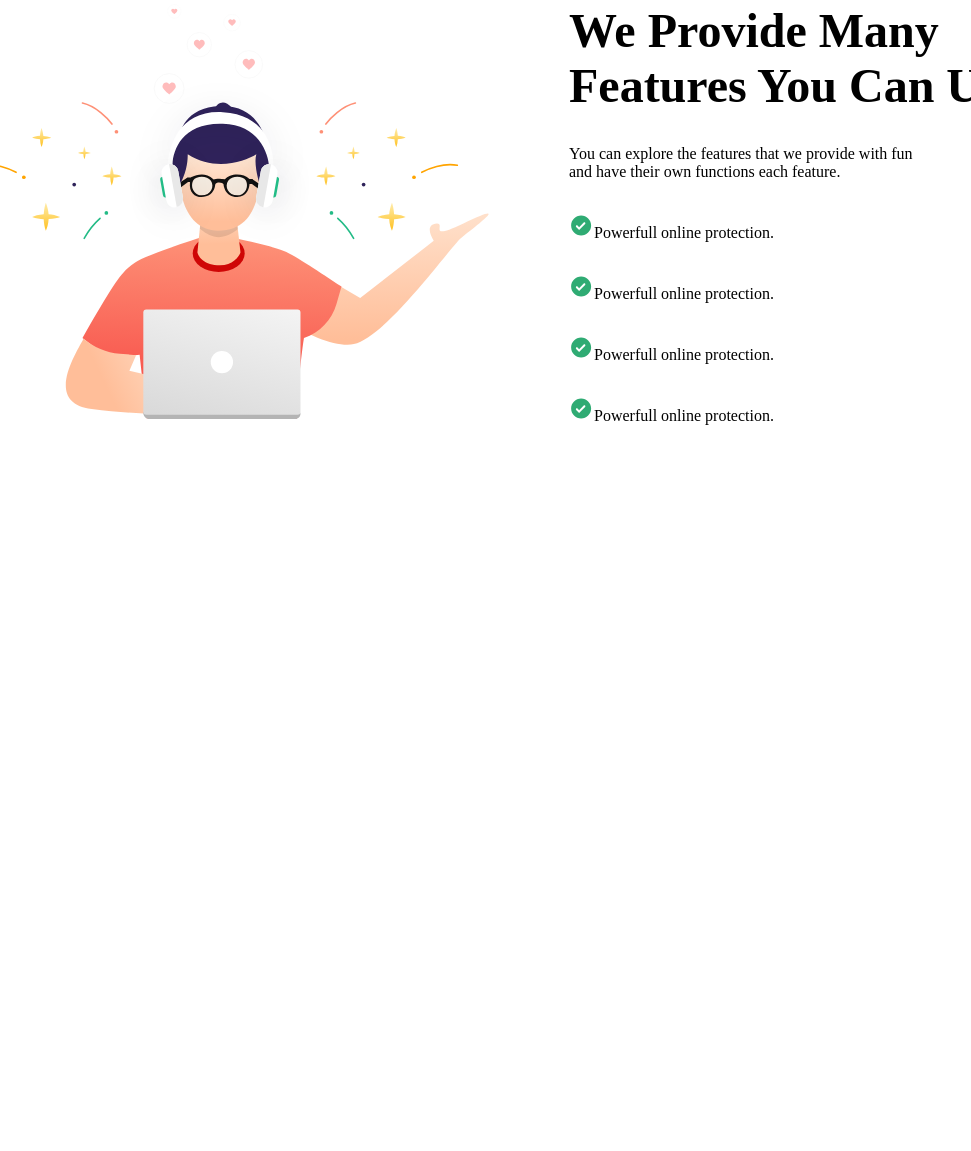
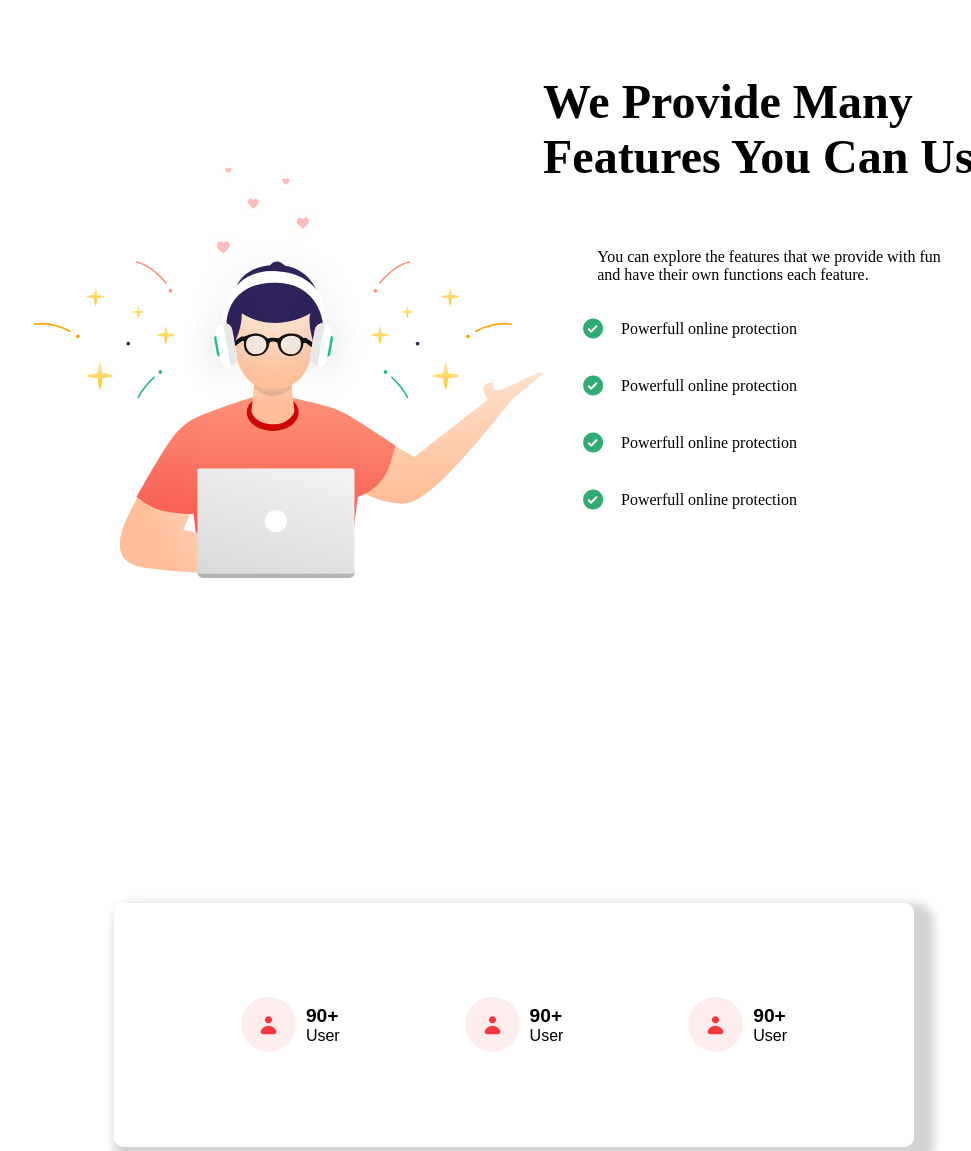
Before and after one commit to RUPESH0004/VPN, a plain HTML site: page index.html in a window 1280 px wide. Shown: the part 1024-2175 px from the top of the page, without its empty margins (126-1097 px from the left). Before the commit the page ends 1769 px from the top, so only its background shows below. Drawn offline with Linux system fonts and the light colour scheme.

Commit message:
adding some html  elements in the  wev like  maps  and the

```diff
--- a/index.html
+++ b/index.html
@@ -34,7 +34,8 @@
             <div class="start">
                 <p style="font-size:48px; font-weight:600; line-height:0.8;">Want anything to <br>be <br>
                     easy <br>with LaslesVPN.</p>
-        <p style="font-size:16px;margin-top:3rem; font-weight:500;">Provide a network for all your needs with ease and fun using <br>LaslesVPN <br>
+                <p style="font-size:16px;margin-top:3rem; font-weight:500;">Provide a network for all your needs with
+                    ease and fun using <br>LaslesVPN <br>
                     discover interesting features from us.</p>
                 <button class="start-btn">Get Started</button>
             </div>
@@ -48,15 +49,61 @@
             </div>
             <div class="feature-info">
                 <p style="font-size: 48px;font-weight:600;">We Provide Many
-       <br> Features You Can Use</p>
+                    <br> Features You Can Use
+                </p>
                 <p style="font-size:16px; margin-top:2rem;">You can explore the features that we provide with fun
-       <br> and have their own functions each feature.</p>
-    <p style="font-size:16px; margin-top:2rem;"><img src="greentik.svg" alt="greentik">Powerfull online protection.</p>
-    <p style="font-size:16px; margin-top:2rem;"><img src="greentik.svg" alt="greentik">Powerfull online protection.</p>
-    <p style="font-size:16px; margin-top:2rem;"><img src="greentik.svg" alt="greentik">Powerfull online protection.</p>
-    <p style="font-size:16px; margin-top:2rem;"><img src="greentik.svg" alt="greentik">Powerfull online protection.</p>
+                    <br> and have their own functions each feature.
+                </p>
+              <div class="specification">
+                <img src="greentik.svg" alt="greentik">
+                <p>Powerfull online protection</p>
+              </div>
+              <div class="specification">
+                <img src="greentik.svg" alt="greentik">
+                <p>Powerfull online protection</p>
+              </div>
+              <div class="specification">
+                <img src="greentik.svg" alt="greentik">
+                <p>Powerfull online protection</p>
+              </div>
+              <div class="specification">
+                <img src="greentik.svg" alt="greentik">
+                <p>Powerfull online protection</p>
               </div>
             </div>
+        </div>
+        <div class="user-count">
+            <div class="user">
+                <img src="user.svg" alt="user">
+                <div class="count info">
+                    <p style="font-weight: 700; font-size: larger;">90+</p>
+                    <p>User</p>
+                </div>
+            </div>
+            <div class="user">
+                <img src="user.svg" alt="user">
+                <div class="count info">
+                    <p style="font-weight: 700; font-size: larger;">90+</p>
+                    <p>User</p>
+                </div>
+            </div>
+            <div class="user">
+                <img src="user.svg" alt="user">
+                <div class="count info">
+                    <p style="font-weight: 700; font-size: larger;">90+</p>
+                    <p>User</p>
+                </div>
+            </div>
+        </div>
+        <div class="map">
+            <h1>Huge Global Network
+                <br>of Fast VPN
+            </h1>
+            <p>See LaslesVPN everywhere to make it easier for you when you move
+               <br>locations.</p>
+            <img src="map.svg" alt="map">
+        </div>
+
     </main>
 
     <!-- footer will begin from here -->
--- a/style.css
+++ b/style.css
@@ -101,13 +101,64 @@ body
     justify-content: center;
     margin-top: 20rem;
     margin-bottom: 20rem;
+
 }
 .feature-info
 {
-    width:30rem;
-    max-height: fit-content;
-   margin-left: 5rem;
-   display: inline-block;
-   align-items: center;
-   justify-content: center;
+    display: flex;
+    flex-direction: column;
+    justify-content: center;
+    align-items: center;
+    gap:2rem;
 }
+.feature-img
+{
+  margin-top: 10rem;
+}
+.specification
+{
+    display:flex;
+    align-items: center;
+    justify-content: center;
+    gap: 15px;
+    margin-right: 10rem;
+}
+/* user counting  */
+.user-count
+{
+    display: flex;
+    align-items: center;
+    justify-content: space-evenly;
+    height: 15rem;
+    max-width: 70%;
+    border : 2px solid white;
+    box-shadow: 10px 10px 10px 10px lightgray;
+    margin: 15rem;
+    border-radius: 10px;
+}
+.user
+{
+ display:flex;
+ align-items: center;
+ justify-content:space-around;
+ gap:10px;
+ font-family: Arial, Helvetica, sans-serif;
+ font-weight:500;
+}
+.map
+{
+    max-width: 1200px; /* Adjust based on your preference */
+    margin-left: auto;
+    margin-right: auto;
+    padding-top: 80px;  /* Equivalent to py-20 */
+    padding-bottom: 80px;
+
+    /* Flexbox properties */
+    display: flex;
+    flex-direction: column;
+    justify-content: center;
+    align-items: center;
+    gap: 100px; /* Equivalent to gap-5 */
+    text-align: center;
+
+}
```
Also changed, not shown: map.svg (added), user.svg (added). Lines whose indentation alone changed are shown as unchanged.
